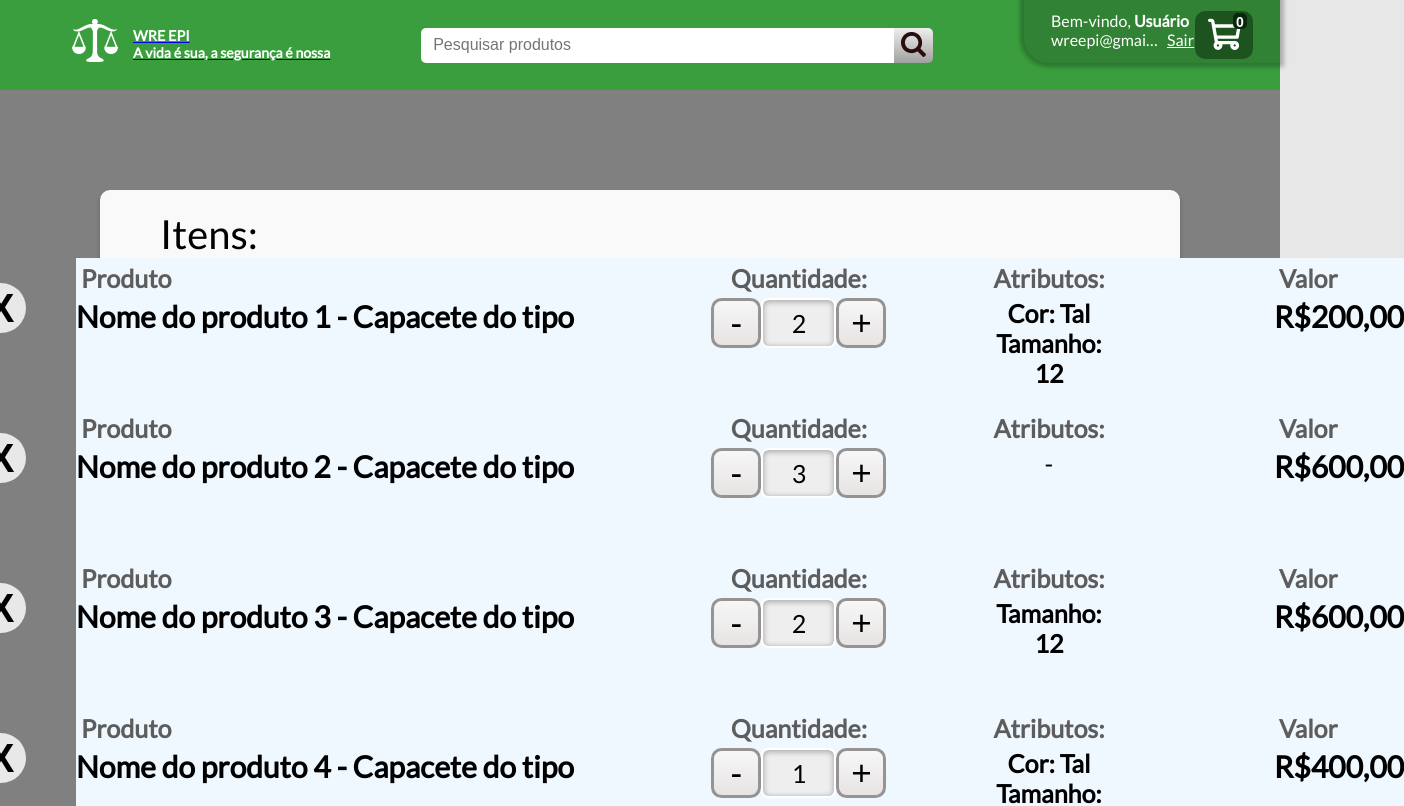
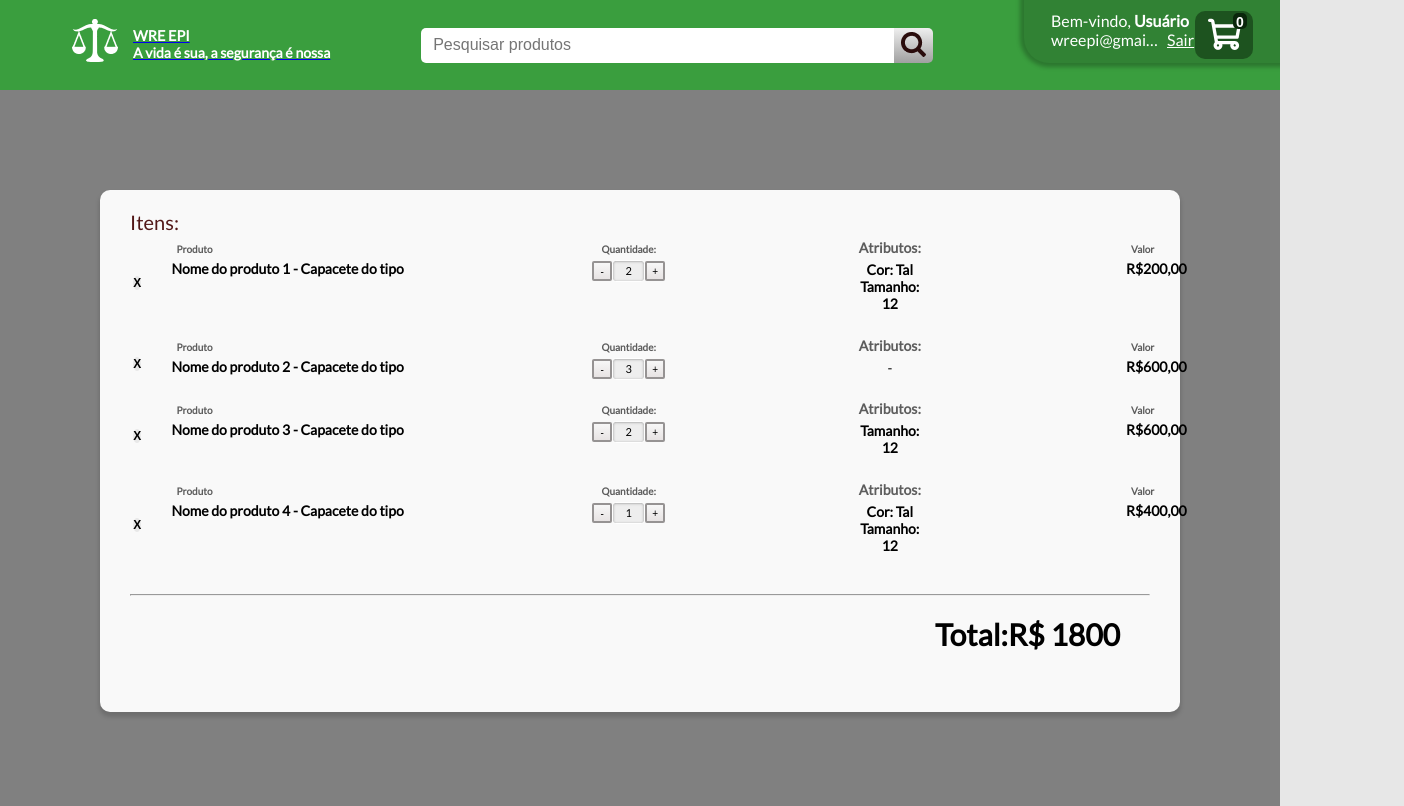
Before and after one commit to inove-jr/wre_epi_backend, a Vue app: page /cart in a window 1280 px wide. Shown: the top 806 px of the page, 1404 px wide, since content can reach past the window. Built offline with nearby package versions, Linux system fonts and the light colour scheme.

Commit message:
Ajuste itens carrinho

```diff
--- a/package.json
+++ b/package.json
@@ -10,7 +10,7 @@
     "@babel/core": "^7.19.3",
     "@babel/preset-env": "^7.19.3",
     "core-js": "^3.8.3",
-    "vue": "^3.2.13",
+    "vue": "^3.2.45",
     "vue-router": "^4.0.3",
     "vueperslides": "^3.4.2",
     "vuex": "^4.0.2"
--- a/src/components/cartItem.vue
+++ b/src/components/cartItem.vue
@@ -68,10 +68,8 @@ export default {
 <style scoped>
 .cartItem{
     display: flex;
-    font-size: 2.5rem;
-    background-color: #f0f8ff;
+    font-size: 1rem;
     margin: 0px;
-    height: 15rem;
     align-items: baseline;
     gap: 20rem;
     flex-wrap: nowrap;
@@ -93,7 +91,7 @@ export default {
 .Value{
     font-weight: bolder;
     padding-bottom: 2rem;
-    font-size: 3rem;
+    font-size: 1.4rem;
 }
 
 .quantity{
@@ -110,12 +108,12 @@ export default {
     align-items: center;
 }
 .controlQuantity button{
-    width: 5rem;
-    height: 5rem;
+    width: 2rem;
+    height: 2rem;
     background: linear-gradient(180deg, #F7F7F7 0%, #E7E3E3 100%);
-    border: 0.1em solid #969393;
-    border-radius: 0.3em;
-    font-size: 3.5rem;
+    border: 0.2em solid #969393;
+    border-radius: 0.2em;
+    font-size: 1rem;
 }
 .controlQuantity p{
     width: 3em;
@@ -125,18 +123,17 @@ export default {
     box-shadow: inset 0 0.05em 0.2em 0.05em rgba(0, 0, 0, 0.25);
     border-radius: 0.3em;
     padding: 0.3em;
-    font-size: rem;
+    font-size: 1.1rem;
 }
 .atributs{
     display:flex;
     flex-direction: column;
     justify-content: center;
     align-items: center;
-    width: 5rem;
 }
 .atributs p{
     text-transform: capitalize;
-    font-size: 2.5rem;
+    font-size: 1.4rem;
 }
 .price{
     text-align: left;
--- a/src/views/ShoppingCart.vue
+++ b/src/views/ShoppingCart.vue
@@ -2,7 +2,7 @@
 
     <section class="whiteBox ">
       <div class="label-itens">
-      <p>Itens:</p>
+       <p>Itens:</p>
       </div>
       <div class="itemCart" v-for="(item, index) in listTest" :key="index">
 
@@ -98,8 +98,9 @@ section{
 
 .label-itens{
   display: flex;
-  font-size: 4rem;
-  margin: 1rem 0rem 0rem 5rem;
+  font-size: 2rem;
+  margin: 1rem 0rem 0rem 2rem;
+  color: #521717;
 
 }
 
@@ -112,23 +113,27 @@ section{
 
 }
 
+.itemCart{
+  margin-left: 4rem;
+}
+
 .removeButton{
   flex-grow: 1;
   display: flex;
   justify-content: center;
   align-items: center;
+  margin-right: 3rem;
 }
 
 .removeButton button{
   font-family: Arial, Helvetica, sans-serif;
   border-radius: 100%;
-  height: 5rem;
-  width: 5rem;
-  font-size: 4rem;
+  font-size: 1.2rem;
   font-weight: bold;
   border: 0px;
   background-color: #e8e8e8;
-  margin: 0rem 5rem 5rem 10rem;
+  justify-content: center;
+  margin: auto;
 }
 
 .itemInfo{
@@ -143,7 +148,7 @@ section{
   font-weight: bolder;
 }
 .totalPrice p{
-  font-size: 5rem;
+  font-size: 3rem;
 }
 hr{
   margin: 2rem;
```
Also changed, not shown: 1 other file (tests, documents, lock files or other folders).
